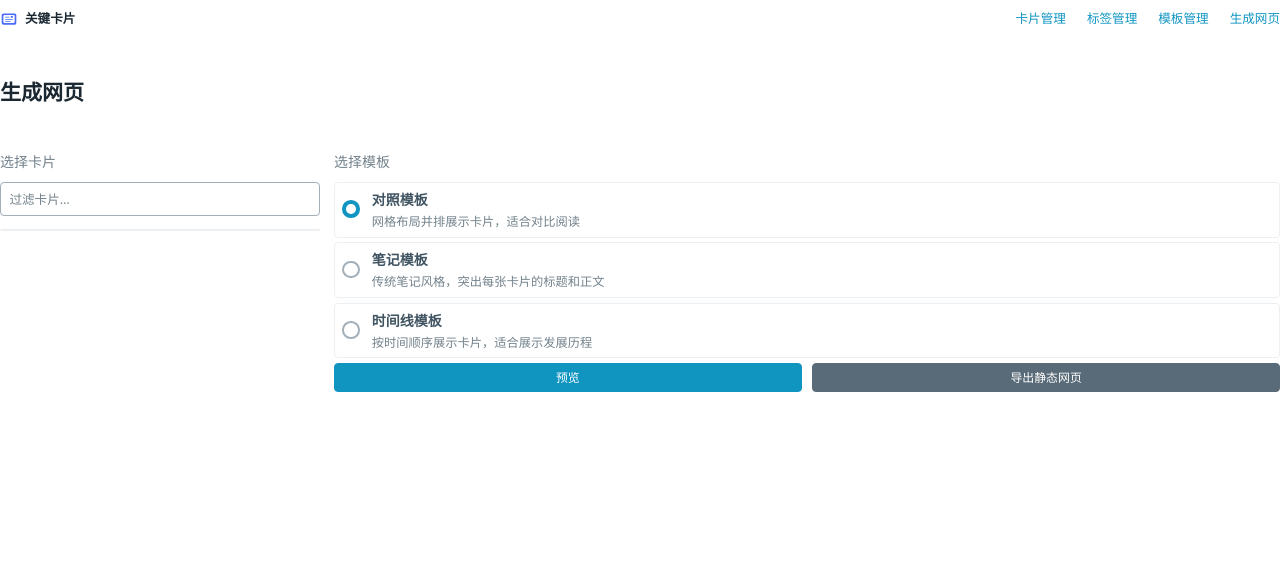
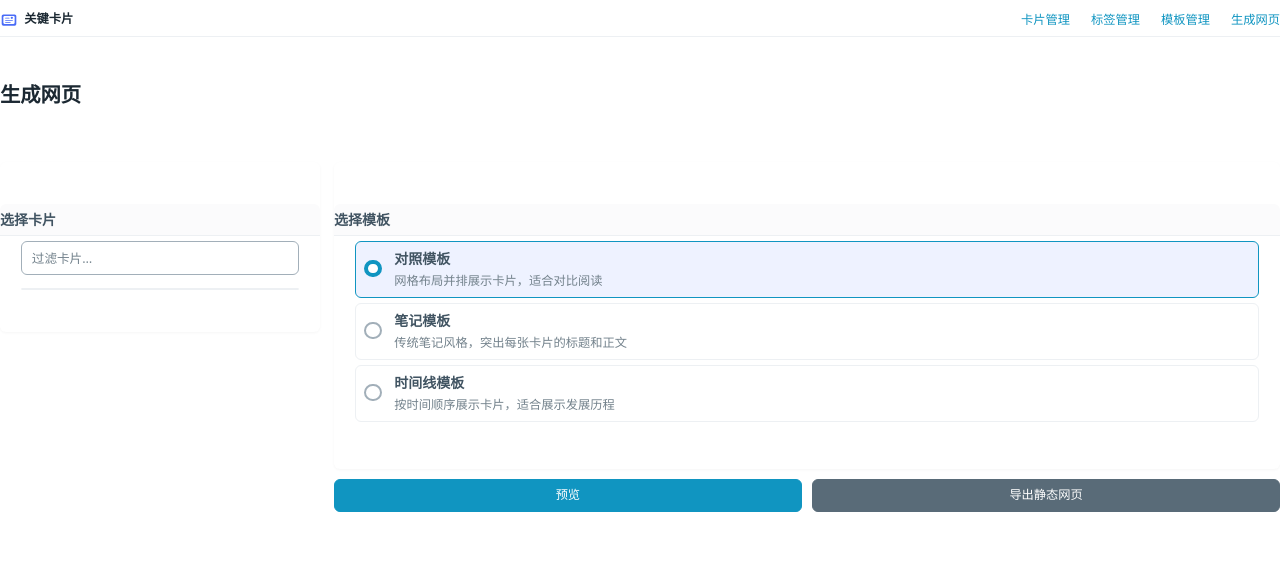
Before and after one commit to mg0324/ai-space, a Flask app: page /generate/ in a window 1280 px wide. Shown: the top 585 px of the page. Run offline with Flask 2, Linux system fonts and the light colour scheme; data that the repository does not hold is empty.

Commit message:
refine: 界面美观与对齐优化 v0.4
- 按钮尺寸调整为 0.45rem 0.9rem，增加按下缩放反馈
- 导航栏添加当前页面激活态高亮
- 新增 .page-head / .page-head-actions 统一页面标题栏
- 标签管理页改用 .tag-row 轻量卡片替代 article
- 生成页左右栏均用 article 包裹，与全局风格一致
- 新增 .card-preview / .muted / .small / .empty-state 等辅助类
- 模板选择项增加选中态高亮
- 卡片详情页改用 white-space:pre-wrap 替代 replace + safe
- 整体间距、边框、阴影精调

```diff
--- a/key-card/app/static/app.css
+++ b/key-card/app/static/app.css
@@ -1,4 +1,4 @@
-/* ===== 紧凑覆盖 ===== */
+/* ===== Pico CSS 变量覆盖 ===== */
 
 :root {
   --font-size: 14px;
@@ -6,90 +6,124 @@
   --spacing: 0.75rem;
   --typography-spacing-vertical: 0.75rem;
   --block-spacing-vertical: 0.75rem;
-  --block-spacing-horizontal: 0.75rem;
-  --nav-element-spacing-vertical: 0.35rem;
+  --block-spacing-horizontal: 0.85rem;
+  --nav-element-spacing-vertical: 0.3rem;
   --nav-element-spacing-horizontal: 0.75rem;
-  --nav-link-spacing-vertical: 0.15rem;
-  --nav-link-spacing-horizontal: 0.4rem;
+  --nav-link-spacing-vertical: 0.1rem;
+  --nav-link-spacing-horizontal: 0.5rem;
   --form-element-spacing-vertical: 0.4rem;
-  --form-element-spacing-horizontal: 0.6rem;
+  --form-element-spacing-horizontal: 0.7rem;
   --grid-spacing-vertical: 0.75rem;
   --grid-spacing-horizontal: 0.75rem;
-  --border-radius: 4px;
+  --border-radius: 6px;
   --tag-bg: #eef2ff;
   --tag-color: #4a6cf7;
+  --nav-active-bg: rgba(255,255,255,0.1);
 }
 
-/* Override Pico heading sizes (too big for desktop tool) */
-h1 { --font-size: 1.5rem; }
-h2 { --font-size: 1.3rem; }
-h3 { --font-size: 1.1rem; }
+/* ===== 标题尺寸 ===== */
 
-/* Tighter nav */
+h1 { --font-size: 1.45rem; }
+h2 { --font-size: 1.2rem; }
+h3 { --font-size: 1.05rem; }
+
+/* ===== 容器 ===== */
+
+.container {
+  max-width: 1280px;
+}
+
 header.container {
   padding-top: 0;
   padding-bottom: 0;
+  border-bottom: 1px solid var(--muted-border-color);
+  background: var(--background-color);
 }
 
+/* ===== 导航 ===== */
+
 nav {
-  min-height: 2.5rem;
+  min-height: 2.6rem;
 }
 
 nav a {
+  font-size: 0.875rem;
+  border-radius: 4px;
+}
+
+nav a:hover {
+  background: var(--nav-active-bg);
+}
+
+/* ===== 页面标题栏 ===== */
+
+.page-head {
+  display: flex;
+  justify-content: space-between;
+  align-items: center;
+  flex-wrap: wrap;
+  gap: 0.5rem;
+  margin-bottom: 1rem;
+}
+
+.page-head-actions {
+  display: flex;
+  gap: 0.4rem;
+  flex-wrap: wrap;
+  align-items: center;
+}
+
+/* ===== 按钮 ===== */
+
+[role=button], button, input[type=button], input[type=submit] {
+  padding: 0.45rem 0.9rem;
+  font-size: 0.875rem;
+  transition: box-shadow 0.15s, transform 0.1s;
+  cursor: pointer;
+}
+
+[role=button]:active, button:active {
+  transform: scale(0.97);
+}
+
+/* ===== 表单 ===== */
+
+input, select, textarea {
+  padding: 0.4rem 0.6rem;
   font-size: 0.9rem;
 }
 
-/* Tighter articles (cards) */
+/* ===== 卡片列表（文章卡片） ===== */
+
 article {
   padding: var(--block-spacing-vertical) var(--block-spacing-horizontal);
-  margin-bottom: 0.5rem;
+  margin-bottom: 0.6rem;
+  box-shadow: 0 1px 3px rgba(0,0,0,0.04);
 }
 
 article > header,
 article > footer {
-  padding: 0.4rem 0;
-  margin-bottom: 0.4rem;
+  padding: 0.35rem 0;
 }
 
-article > header:first-child,
-article > footer:last-child {
-  margin: 0;
-}
+article > header { margin-bottom: 0.35rem; }
+article > footer { margin-top: 0.35rem; margin-bottom: 0; }
+article > header:first-child { margin-top: 0; }
+article > footer:last-child { margin-bottom: 0; }
 
-article > footer {
-  margin-top: 0.4rem;
-  margin-bottom: 0;
-}
+/* ===== 标签徽章 ===== */
 
-/* Compact buttons */
-[role=button], button, input[type=button], input[type=submit] {
-  padding: 0.3rem 0.7rem;
-  font-size: 0.85rem;
-}
-
-/* Secondary buttons border only */
-button.secondary,
-[role=button].secondary {
-  border: 1px solid var(--secondary);
-}
-
-/* Smaller form elements */
-input, select, textarea {
-  padding: 0.35rem 0.5rem;
-  font-size: 0.9rem;
-}
-
-/* Tags */
 .tag {
   background: var(--tag-bg);
   color: var(--tag-color);
-  font-size: 0.75rem;
-  padding: 0.1rem 0.4rem;
+  font-size: 0.72rem;
+  padding: 0.08rem 0.4rem;
   border-radius: 3px;
   display: inline-block;
-  margin: 0.1rem 0.15rem 0.1rem 0;
+  margin: 0.08rem 0.15rem;
   font-weight: 600;
-  line-height: 1.4;
+  line-height: 1.5;
+  white-space: nowrap;
 }
 
 .tag-checkbox {
@@ -97,7 +131,7 @@ input, select, textarea {
   align-items: center;
   gap: 0.2rem;
   cursor: pointer;
-  margin-right: 0.4rem;
+  margin-right: 0.35rem;
   margin-bottom: 0.2rem;
 }
 
@@ -105,7 +139,8 @@ input, select, textarea {
   margin-bottom: 0.5rem;
 }
 
-/* Card select list (generate page) */
+/* ===== 生成页 - 左侧卡片选择列表 ===== */
+
 .card-select-list {
   max-height: 50vh;
   overflow-y: auto;
@@ -124,15 +159,11 @@ input, select, textarea {
   font-size: 0.85rem;
 }
 
-.card-checkbox:last-child {
-  border-bottom: none;
-}
+.card-checkbox:last-child { border-bottom: none; }
+.card-checkbox:hover { background: var(--table-row-stripped-background-color, #f5f5f5); }
 
-.card-checkbox:hover {
-  background: var(--table-row-stripped-background-color, #f5f5f5);
-}
+/* ===== 生成页 - 双栏布局 ===== */
 
-/* Generate page two-column */
 .generate-grid {
   display: grid;
   grid-template-columns: 320px 1fr;
@@ -146,68 +177,120 @@ input, select, textarea {
   }
 }
 
+/* ===== 生成页 - 模板选择项 ===== */
+
+.template-radio-item {
+  display: flex;
+  align-items: center;
+  gap: 0.5rem;
+  padding: 0.45rem 0.6rem;
+  border: 1px solid var(--card-border-color, #ddd);
+  border-radius: 6px;
+  margin-bottom: 0.35rem;
+  cursor: pointer;
+  transition: border-color 0.15s, background 0.15s;
+}
+
+.template-radio-item:hover {
+  border-color: var(--primary);
+  background: var(--table-row-stripped-background-color, #fafafa);
+}
+
+.template-radio-item:has(input:checked) {
+  border-color: var(--primary);
+  background: var(--tag-bg);
+}
+
+/* ===== 预览 iframe ===== */
+
 #preview-frame {
   width: 100%;
   height: 55vh;
   border: 1px solid var(--card-border-color, #ddd);
-  border-radius: 4px;
+  border-radius: 6px;
 }
 
-/* Inline forms */
-.inline-form {
-  display: inline;
-}
+/* ===== 工具类 ===== */
 
-/* Action bar */
-.action-bar {
-  display: flex;
-  justify-content: space-between;
-  align-items: center;
-  flex-wrap: wrap;
-  gap: 0.5rem;
-}
-
-.action-bar-right {
-  display: flex;
-  gap: 0.4rem;
-  flex-wrap: wrap;
-  align-items: center;
-}
+.inline-form { display: inline; }
 
 .empty-hint {
   color: var(--muted-color);
   font-style: italic;
 }
 
-/* Wider container for desktop */
-.container {
-  max-width: 1280px;
-}
-
-/* Nav icon */
 .nav-icon {
   height: 1.3rem;
   vertical-align: middle;
-  margin-right: 0.25rem;
+  margin-right: 0.2rem;
 }
 
-/* Compact generate page sidebar article */
-.generate-grid article {
-  margin-bottom: 0;
+/* ===== 标签管理页 - 简化卡片 ===== */
+
+.tag-row {
+  display: flex;
+  justify-content: space-between;
+  align-items: center;
+  padding: 0.55rem 0.85rem;
+  border: 1px solid var(--card-border-color, #ddd);
+  border-radius: 6px;
+  margin-bottom: 0.4rem;
+  background: var(--card-background-color, #fff);
 }
 
-/* Template radio items */
-.template-radio-item {
+.tag-row-info {
   display: flex;
   align-items: center;
-  gap: 0.5rem;
-  padding: 0.4rem 0.5rem;
-  border: 1px solid var(--card-border-color, #ddd);
-  border-radius: 4px;
-  margin-bottom: 0.35rem;
-  cursor: pointer;
+  gap: 0.6rem;
 }
 
-.template-radio-item:hover {
-  background: var(--table-row-stripped-background-color, #f5f5f5);
+.tag-row-name {
+  font-weight: 600;
+  font-size: 0.95rem;
 }
+
+.tag-row-count {
+  color: var(--muted-color);
+  font-size: 0.8rem;
+}
+
+.tag-row-actions {
+  display: flex;
+  gap: 0.35rem;
+}
+
+/* ===== 空状态 ===== */
+
+.empty-state {
+  text-align: center;
+  padding: 3rem 1rem;
+  color: var(--muted-color);
+}
+
+/* ===== 卡片内容预览 ===== */
+
+.card-preview {
+  font-size: 0.85rem;
+  color: var(--muted-color);
+  line-height: 1.5;
+  margin: 0;
+}
+
+/* ===== 表单内的 fieldset 紧凑 ===== */
+
+fieldset {
+  padding: 0.5rem 0.6rem;
+  margin-bottom: 0.75rem;
+}
+
+fieldset legend {
+  font-size: 0.85rem;
+  font-weight: 600;
+}
+
+/* ===== 辅助类 ===== */
+
+.muted { color: var(--muted-color); }
+.small { font-size: 0.8rem; }
+.mr-1 { margin-right: 0.25rem; }
+.mb-0 { margin-bottom: 0; }
--- a/key-card/app/templates/base.html
+++ b/key-card/app/templates/base.html
@@ -20,10 +20,10 @@
         </li>
       </ul>
       <ul>
-        <li><a href="{{ url_for('cards.list') }}">卡片管理</a></li>
-        <li><a href="{{ url_for('tags.list') }}">标签管理</a></li>
-        <li><a href="{{ url_for('templates.list') }}">模板管理</a></li>
-        <li><a href="{{ url_for('generate.index') }}">生成网页</a></li>
+        <li><a href="{{ url_for('cards.list') }}"{% if request.path.startswith('/cards') %} style="background:var(--nav-active-bg)"{% endif %}>卡片管理</a></li>
+        <li><a href="{{ url_for('tags.list') }}"{% if request.path.startswith('/tags') %} style="background:var(--nav-active-bg)"{% endif %}>标签管理</a></li>
+        <li><a href="{{ url_for('templates.list') }}"{% if request.path.startswith('/templates') %} style="background:var(--nav-active-bg)"{% endif %}>模板管理</a></li>
+        <li><a href="{{ url_for('generate.index') }}"{% if request.path.startswith('/generate') %} style="background:var(--nav-active-bg)"{% endif %}>生成网页</a></li>
       </ul>
     </nav>
   </header>
--- a/key-card/app/templates/cards/form.html
+++ b/key-card/app/templates/cards/form.html
@@ -4,14 +4,14 @@
 {% block content %}
 <article>
   <header>
-    <div class="action-bar">
+    <div class="page-head" style="margin:0">
       <h2 style="margin:0">{% if card and card.id %}编辑卡片{% else %}新建卡片{% endif %}</h2>
       <a href="{{ url_for('cards.list') }}" role="button" class="secondary">返回</a>
     </div>
   </header>
 
   {% if error %}
-  <p style="color:var(--del-color)">{{ error }}</p>
+  <p style="color:var(--del-color);margin-bottom:0.5rem">{{ error }}</p>
   {% endif %}
 
   <form method="post">
@@ -32,7 +32,7 @@
         <span class="tag">{{ tag.name }}</span>
       </label>
       {% else %}
-      <p class="empty-hint">暂无标签，请在标签管理中创建。</p>
+      <p class="empty-hint mb-0">暂无标签，请在标签管理中创建。</p>
       {% endfor %}
     </fieldset>
 
--- a/key-card/app/templates/generate/index.html
+++ b/key-card/app/templates/generate/index.html
@@ -2,14 +2,14 @@
 {% block title %}生成网页{% endblock %}
 
 {% block content %}
-<h1>生成网页</h1>
+<h1 style="margin-bottom:0.75rem">生成网页</h1>
 
 <form id="generate-form" method="post">
 <div class="generate-grid">
-  <div>
-    <hgroup>
-      <h3>选择卡片</h3>
-    </hgroup>
+
+  {# ====== 左侧：选择卡片 ====== #}
+  <article style="margin-bottom:0">
+    <header><strong>选择卡片</strong></header>
     <input type="text" id="card-filter" placeholder="过滤卡片…" style="margin-bottom:0.4rem">
     <div class="tag-filter">
       {% for tag in tags %}
@@ -19,7 +19,7 @@
       </label>
       {% endfor %}
     </div>
-    <div class="card-select-list">
+    <div class="card-select-list" style="margin-top:0.25rem">
       {% for card in cards %}
       <label class="card-checkbox" data-tags="{{ card.tag_list|map(attribute='name')|join(',') }}">
         <input type="checkbox" name="card_ids" value="{{ card.id }}" class="card-cb">
@@ -27,32 +27,34 @@
       </label>
       {% endfor %}
     </div>
-  </div>
+  </article>
 
+  {# ====== 右侧：模板 + 预览 ====== #}
   <div>
-    <hgroup>
-      <h3>选择模板</h3>
-    </hgroup>
+    <article style="margin-bottom:0.75rem">
+      <header><strong>选择模板</strong></header>
       {% for t in templates %}
       <label class="template-radio-item">
         <input type="radio" name="template" value="{{ t.name }}" {% if loop.first %}checked{% endif %}>
         <div>
           <strong>{{ t.label }}</strong>
-        <br><small style="color:var(--muted-color)">{{ t.description }}</small>
+          <br><small class="muted">{{ t.description }}</small>
         </div>
       </label>
       {% endfor %}
+    </article>
 
-    <div class="grid" style="margin-bottom:1rem">
+    <div class="grid" style="margin-bottom:0.75rem">
       <button type="button" id="preview-btn">预览</button>
       <button type="button" id="export-btn" class="secondary">导出静态网页</button>
     </div>
 
     <div id="preview-area" style="display:none">
-      <h3>预览</h3>
+      <h3 style="margin-bottom:0.4rem">预览</h3>
       <iframe id="preview-frame"></iframe>
     </div>
   </div>
+
 </div>
 </form>
 {% endblock %}
@@ -63,7 +65,6 @@ const previewBtn = document.getElementById('preview-btn');
 const exportBtn = document.getElementById('export-btn');
 const previewArea = document.getElementById('preview-area');
 const previewFrame = document.getElementById('preview-frame');
-const form = document.getElementById('generate-form');
 
 function getSelectedIds() {
   return Array.from(document.querySelectorAll('.card-cb:checked')).map(cb => cb.value);
```
Also changed, not shown: key-card/app/templates/cards/detail.html (+7 -9 lines), key-card/app/templates/cards/list.html (+12 -12 lines), key-card/app/templates/tags/list.html (+9 -11 lines), key-card/app/templates/templates/list.html (+10 -10 lines). Lines whose indentation alone changed are shown as unchanged.
